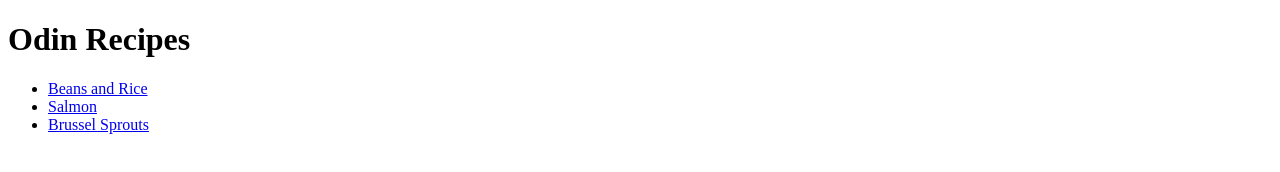
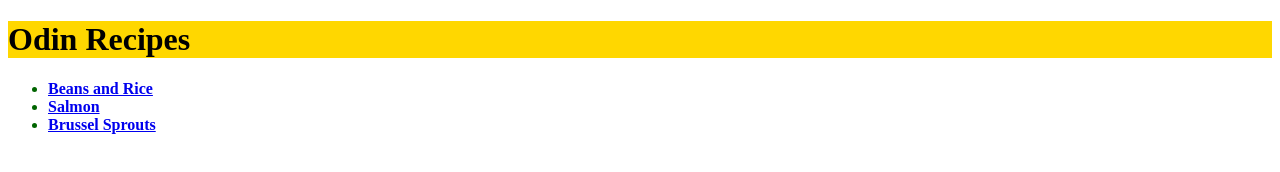
Before and after one commit to maxkupperman/odin-recipes, a plain HTML site: page index.html in a window 1280 px wide. Drawn offline with Linux system fonts and the light colour scheme.

Commit message:
add css styling
This commit adds some flair to the recipes project.
It highlights titles, changes some colors. Does it look good? No,
but it's not meant to be a picasso, it's just a little cozy.

```diff
--- a/index.html
+++ b/index.html
@@ -6,6 +6,7 @@
     <meta name="viewport"
     content="width=device-width, initial-scale=1.0">
     <title>Recipes</title>
+    <link rel="stylesheet" href="styles.css">
 </head>
 <body>
     <h1>Odin Recipes</h1>
--- /dev/null
+++ b/styles.css
@@ -0,0 +1,13 @@
+li {
+    font-weight: bold;
+    color: darkgreen;
+}
+
+h1, h3 {
+    background-color: gold;
+}
+
+a:hover {
+    background-color: blueviolet;
+    color: white;
+}
```
Also changed, not shown: recipes/beansAndRice.html (+1 -0 lines), recipes/brusselSprouts.html (+1 -0 lines), recipes/salmon.html (+1 -0 lines).
